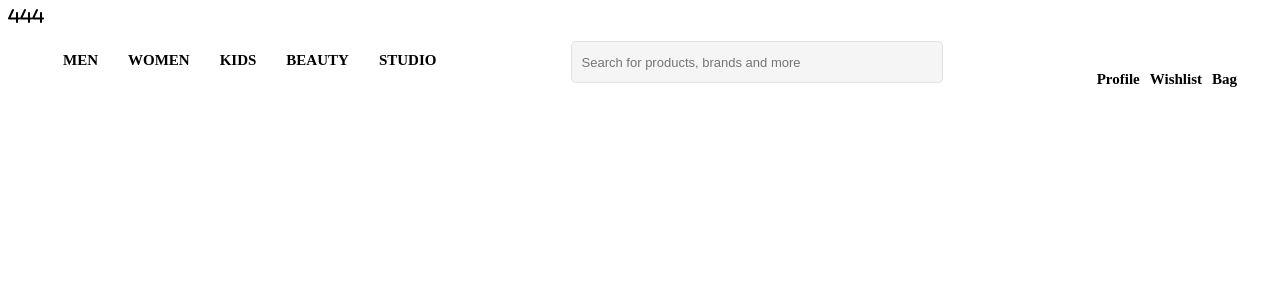
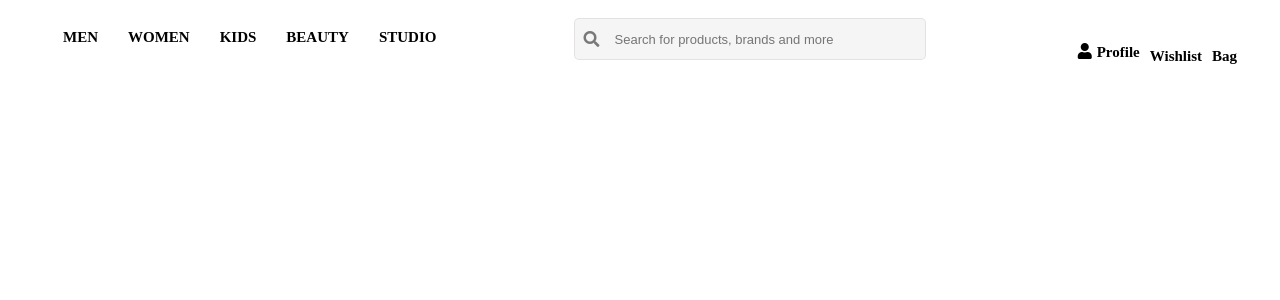
Before and after one commit to suganth4/quality-bazaar, a Vue app: page / in a window 1280 px wide. Shown: the top 300 px of the page. Built offline with nearby package versions, Linux system fonts and the light colour scheme.

Commit message:
--- Auto-Git Commit ---

```diff
--- a/public/index.html
+++ b/public/index.html
@@ -8,10 +8,11 @@
     <title><%= htmlWebpackPlugin.options.title %></title>
     <meta name="viewport" content="width=device-width, initial-scale=1">
     <script src="https://kit.fontawesome.com/5fe5ed3ee8.js" crossorigin="anonymous"></script>
+    <link href="//maxcdn.bootstrapcdn.com/font-awesome/4.1.0/css/font-awesome.min.css" rel="stylesheet">
+    <link rel="stylesheet" href="https://use.fontawesome.com/releases/v5.15.4/css/all.css" integrity="sha384-DyZ88mC6Up2uqS4h/KRgHuoeGwBcD4Ng9SiP4dIRy0EXTlnuz47vAwmeGwVChigm" crossorigin="anonymous"/>
+
   </head>
   <body>
-    <i class="fa-solid fa-4"></i><i class="fa-solid fa-4"></i><i class="fa-solid fa-4"></i>
-    <!-- <h1 class="text">suganth</h1> -->
     <noscript>
       <strong>We're sorry but <%= htmlWebpackPlugin.options.title %> doesn't work properly without JavaScript enabled. Please enable it to continue.</strong>
     </noscript>
--- a/src/components/login-qa.vue
+++ b/src/components/login-qa.vue
@@ -1,20 +1,4 @@
 <template>
-<!-- <div class="container">
-  <h2>Dropdowns</h2>
-  <p>The .dropdown class is used to indicate a dropdown menu.</p>
-  <p>Use the .dropdown-menu class to actually build the dropdown menu.</p>
-  <p>To open the dropdown menu, use a button or a link with a class of .dropdown-toggle and data-toggle="dropdown".</p>
-  <div class="dropdown">
-    <button class="btn btn-primary dropdown-toggle" type="button" data-toggle="dropdown">Dropdown Example
-    <span class="caret"></span></button>
-    <h1 class="text">suganth</h1>
-    <ul class="dropdown-menu">
-      <li><a href="#">HTML</a></li>
-      <li><a href="#">CSS</a></li>
-      <li><a href="#">JavaScript</a></li>
-    </ul>
-  </div> -->
-<!-- </div> -->
     <div>
         <div id="header">
             <div class="option">
@@ -62,11 +46,15 @@
                 </ul>
             </div>
 
-            <div>
+            <div class="search">
+                <i class="fas fa-search"></i>
                 <input type="text" name="" value="" placeholder="Search for products, brands and more"  id="search">
             </div>
             <div class="option right">
-                <a href="" class="kart">Profile</a>
+                <div>
+                    <i class="fa fa-user" aria-hidden="true"></i>
+                    <a href="" class="kart">Profile</a>
+                </div>
                 <a href="" class="kart">Wishlist</a>
                 <a href="" class="kart">Bag</a>
             </div>
@@ -129,9 +117,10 @@ li {
 #search {
     font-size: 10px;
     margin: 10px;
-    width: 350px;
+    width: 300px;
     height: 20px;
     padding: 10px;
+    padding-left: 40px;
     border: 0.1px solid rgba(189, 179, 179,0.3);
     outline: none;
     border-radius: 5px;
@@ -142,6 +131,15 @@ li {
 #search:focus {
        background: white;
 }
+.search {
+    position: relative;
+}
+.fa-search {
+    position: absolute;
+    top: 23px;
+    left: 20px;
+    opacity: 0.5;
+}
 #image {
     width: 150px;
     height: 150px;
```
Also changed, not shown: .autogit/logs/log-1-4-2022-11-17-8.txt (added).
